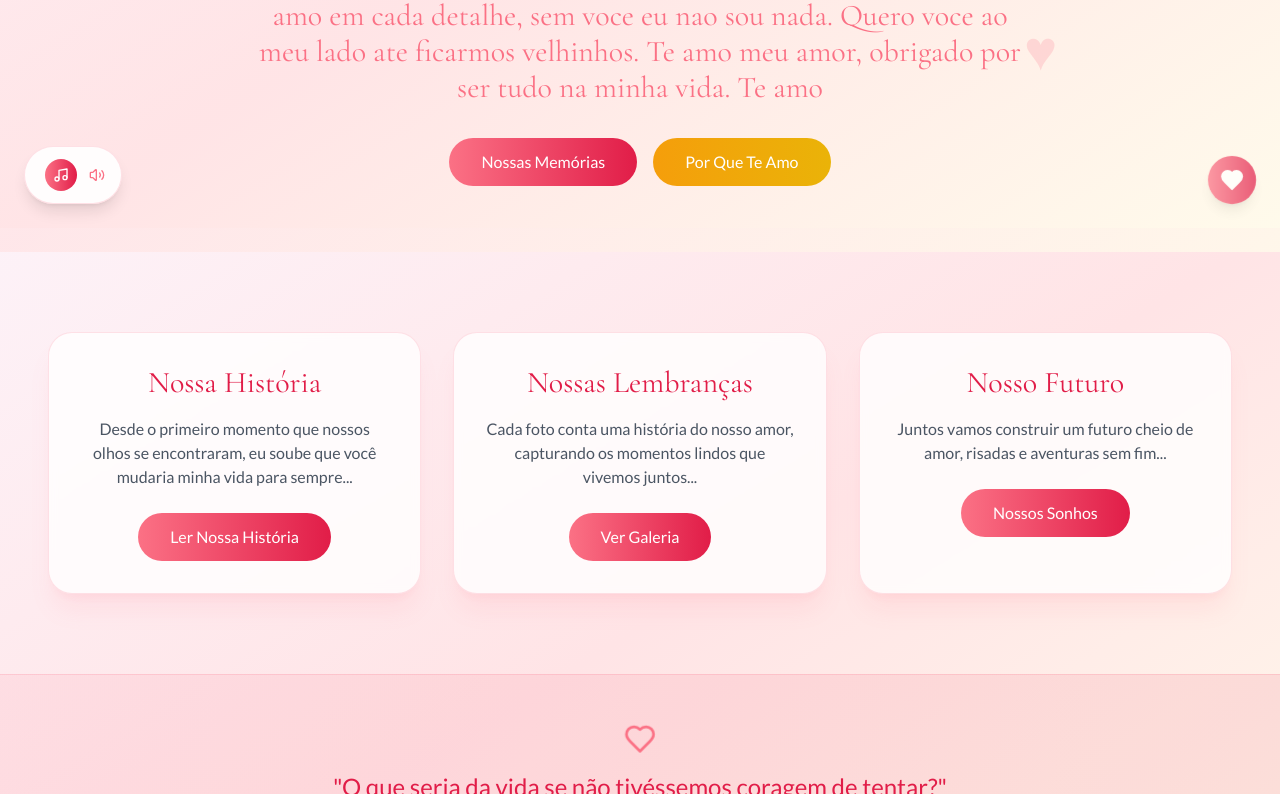
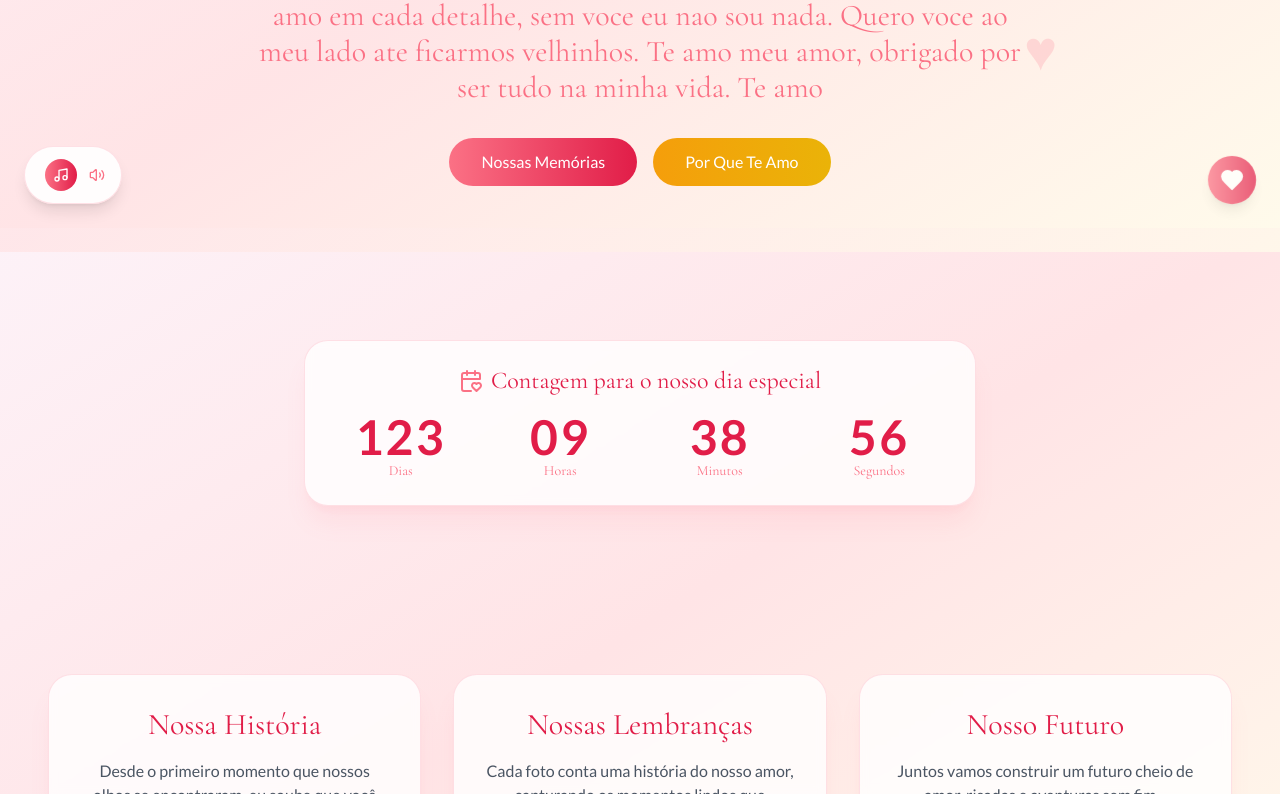
Before and after one commit to LuizPaluski/diadosnamorados, a React (Vite) app: page / in a window 1280 px wide. Shown: the part 572-1366 px from the top of the page. Built offline with nearby package versions, Linux system fonts and the light colour scheme.

Commit message:
contador adicionado

```diff
--- a/src/components/CountdownTimer.tsx
+++ b/src/components/CountdownTimer.tsx
@@ -0,0 +1,78 @@
+// src/components/CountdownTimer.tsx
+
+import { useState, useEffect } from 'react';
+import { CalendarHeart } from 'lucide-react';
+
+// --- CONFIGURAÇÃO ---
+// Altere esta data para a data especial de vocês!
+// Formato: Ano, Mês (0-11), Dia, Hora, Minuto, Segundo
+// Exemplo para 21 de Outubro de 2025: new Date(2025, 9, 21, 0, 0, 0)
+const TARGET_DATE = new Date(2025, 9, 21, 0, 0, 0);
+
+const calculateTimeLeft = () => {
+  const difference = +TARGET_DATE - +new Date();
+  let timeLeft = {
+    dias: 0,
+    horas: 0,
+    minutos: 0,
+    segundos: 0
+  };
+
+  if (difference > 0) {
+    timeLeft = {
+      dias: Math.floor(difference / (1000 * 60 * 60 * 24)),
+      horas: Math.floor((difference / (1000 * 60 * 60)) % 24),
+      minutos: Math.floor((difference / 1000 / 60) % 60),
+      segundos: Math.floor((difference / 1000) % 60)
+    };
+  }
+
+  return timeLeft;
+};
+
+const CountdownTimer = () => {
+  const [timeLeft, setTimeLeft] = useState(calculateTimeLeft());
+
+  useEffect(() => {
+    const timer = setTimeout(() => {
+      setTimeLeft(calculateTimeLeft());
+    }, 1000);
+
+    return () => clearTimeout(timer);
+  });
+
+  const timerComponents = Object.keys(timeLeft).map((interval) => {
+    const value = String(timeLeft[interval as keyof typeof timeLeft]).padStart(2, '0');
+    return (
+      <div key={interval} className="text-center">
+        <span className="font-lato text-4xl md:text-5xl font-bold text-romantic-deepRose tracking-wider">{value}</span>
+        <span className="block font-garamond text-sm text-romantic-rose capitalize">{interval}</span>
+      </div>
+    );
+  });
+
+  // Verifica se o tempo já esgotou
+  const isTimeUp = !Object.values(timeLeft).some(val => val > 0);
+
+  return (
+    <div className="w-full max-w-2xl mx-auto my-12 animate-fade-in">
+      <div className="romantic-card p-6">
+        <div className="flex items-center justify-center gap-2 mb-4">
+          <CalendarHeart className="h-6 w-6 text-romantic-rose" />
+          <h2 className="font-garamond text-2xl text-center text-romantic-deepRose">
+            {isTimeUp ? "Chegou o nosso dia especial!" : "Contagem para o nosso dia especial"}
+          </h2>
+        </div>
+        <div className="grid grid-cols-4 gap-2 md:gap-4">
+          {isTimeUp ? (
+             <div className="col-span-4 text-center font-parisienne text-4xl text-romantic-gold py-4">Feliz dia!</div>
+          ) : (
+            timerComponents
+          )}
+        </div>
+      </div>
+    </div>
+  );
+};
+
+export default CountdownTimer;
--- a/src/pages/Index.tsx
+++ b/src/pages/Index.tsx
@@ -1,8 +1,11 @@
+// src/pages/Index.tsx
+
 import { useState, useEffect } from 'react';
 import { Link } from 'react-router-dom';
 import Navigation from '@/components/Navigation';
 import Footer from '@/components/Footer';
 import SecretHeartButton from '@/components/SecretHeartButton';
+import CountdownTimer from '@/components/CountdownTimer'; // Verifique se esta linha existe
 
 const Index = () => {
   const [isVisible, setIsVisible] = useState(false);
@@ -54,6 +57,12 @@ const Index = () => {
         </div>
       </section>
 
+      {/* --- SEÇÃO DO CONTADOR --- */}
+      <section className="py-10 px-4">
+        <CountdownTimer />
+      </section>
+      {/* ------------------------- */}
+
       <section className="py-20 px-4">
         <div className="container mx-auto">
           <div className="grid md:grid-cols-3 gap-8">
```
